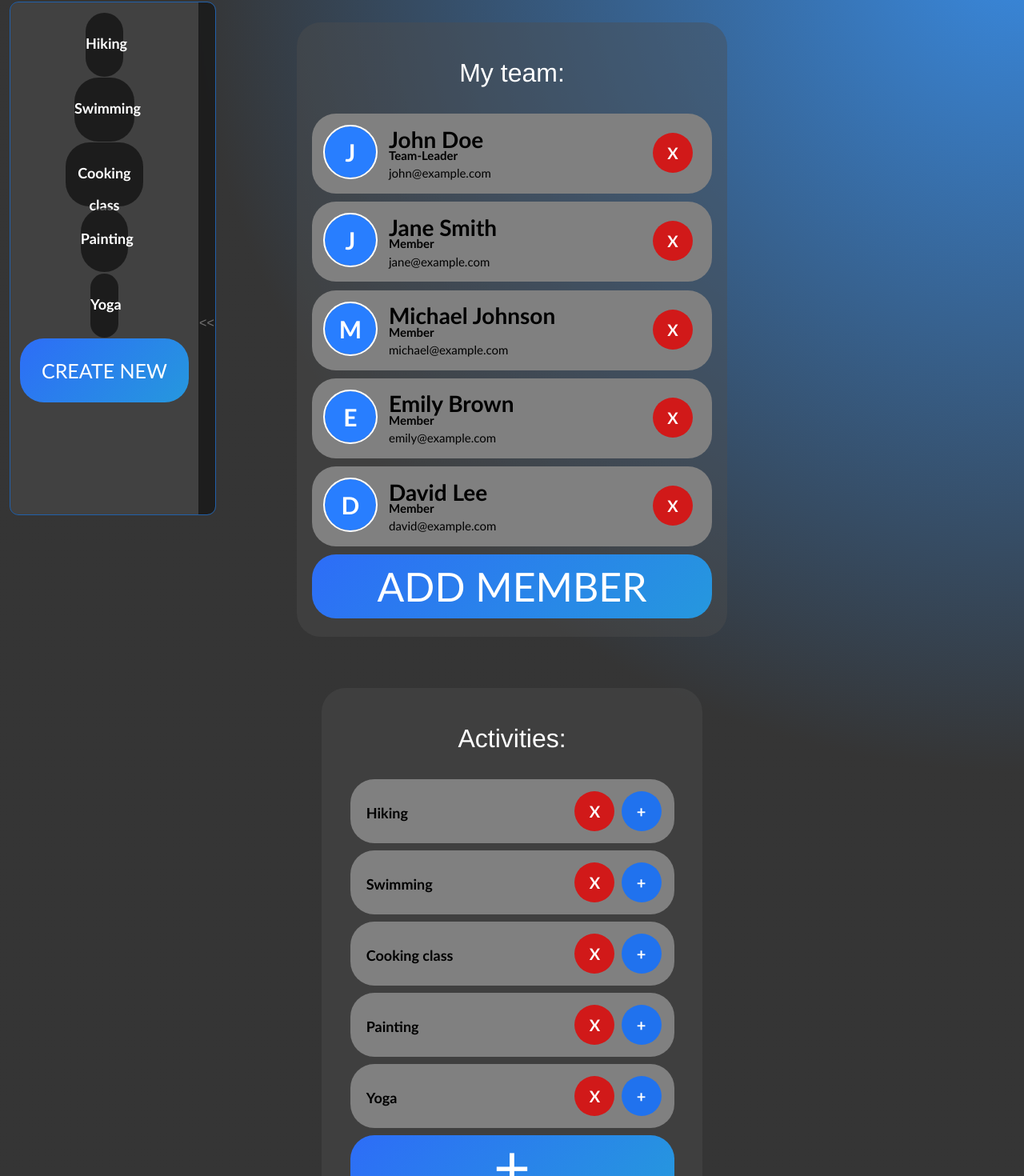
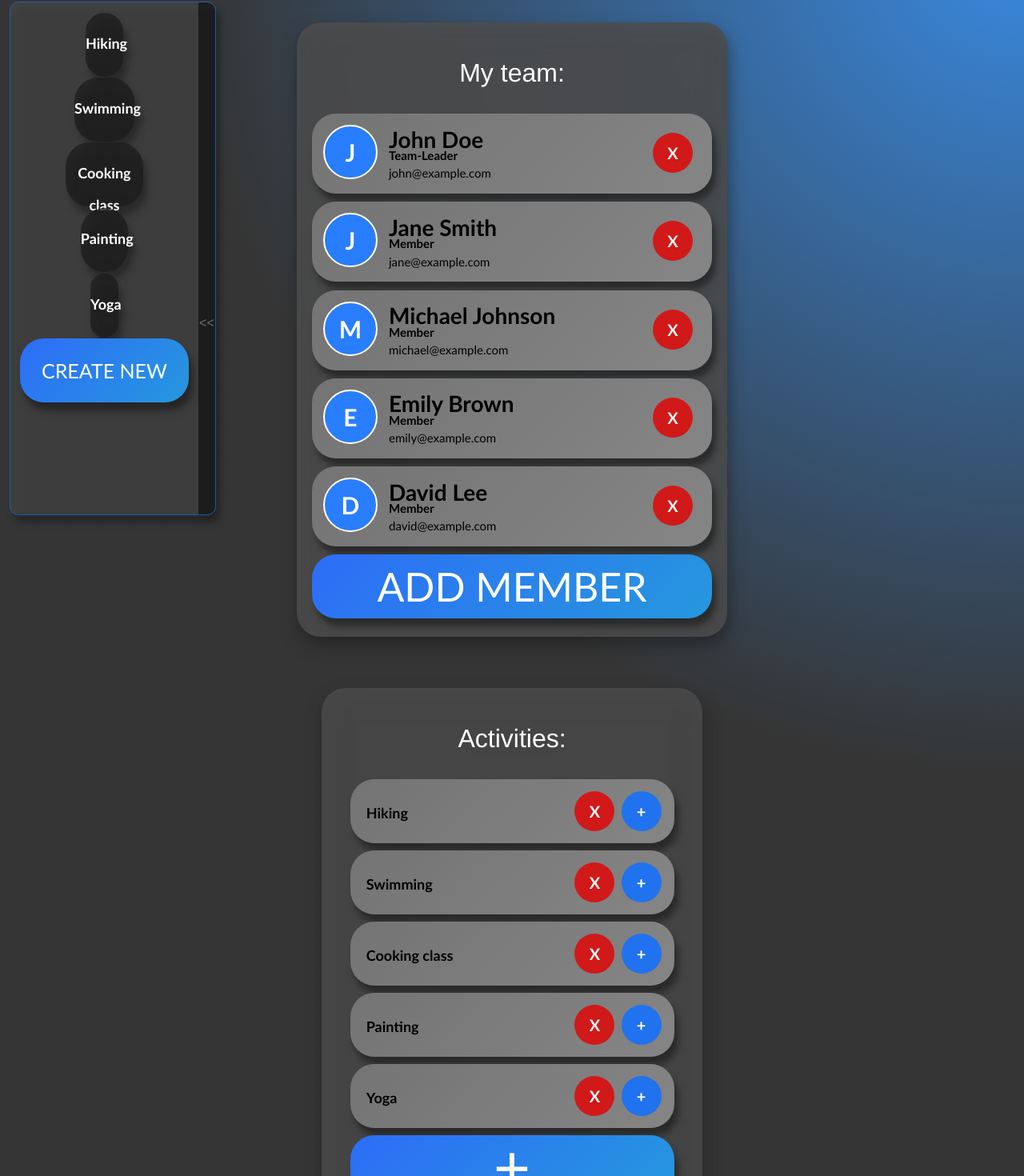
Before and after one commit to lamzaone/angular-FE, an Angular app: page / in a window 1280 px wide. Shown: the part 78-1548 px from the top of the page at 80% size. Built offline with nearby package versions, Linux system fonts and the light colour scheme.

Commit message:
correct content displaying now in sidebar, tweaked the team card layout

```diff
--- a/src/app/Activities/activities-card/activities-card.component.scss
+++ b/src/app/Activities/activities-card/activities-card.component.scss
@@ -5,7 +5,7 @@
 
 .container{
     width: 90%;
-    background-color: grey;
+    background-color: rgba(143, 143, 143, 0.719);
     display:block;
     margin-bottom: 2%;
     border-radius: 30px;
@@ -13,12 +13,33 @@
     height: 80px;
     transition: all 0.2s ease-in-out;
 
-    &:hover {
+    filter: drop-shadow(5px 10px 4px #1414148e);
+    background: linear-gradient(-45deg, #888888, #777676, #888888, #747474);
+    background-size: 400%;
+
+
+    &:hover{
+        animation: gradient 5s ease-in-out infinite;
+        animation-direction: normal;
+
+        filter: drop-shadow(15px 10px 4px #14141463);
         transform: translateY(-2px);
         width: 92%;
     }
 }
 
+
+@keyframes gradient {
+    0% {
+        background-position: 0% 50%;
+    }
+    50% {
+        background-position: 100% 50%;
+    }
+    100% {
+        background-position: 0% 50%;
+    }
+}
 
 .text{
     line-height: 300%
--- a/src/app/Activities/activities-list/activities-list.component.scss
+++ b/src/app/Activities/activities-list/activities-list.component.scss
@@ -6,12 +6,15 @@
     margin-left: auto;
     margin-right: auto;
     width: 30%;
-    background-color: rgba(78, 78, 78, 0.432);
+    background-color: rgba(78, 78, 78, 0.801);
     border-radius: 30px;
     margin-top: 5%;
     padding: 1%;
     min-width: 450px;
     margin-bottom: 3rem;
+
+    filter: drop-shadow(2px 10px 10px #1414148e);
+    backdrop-filter: blur(20px);
 }
 
 p{
--- a/src/app/Sidemenu/side-menu-card/side-menu-card.component.scss
+++ b/src/app/Sidemenu/side-menu-card/side-menu-card.component.scss
@@ -8,7 +8,7 @@
 
 .container{
     width: 90%;
-    background-color: rgba(10, 10, 10, 0.651);
+    background-color: rgba(31, 31, 31, 0.774);
     display:block;
     margin-bottom: 2%;
     border-radius: 30px;
@@ -18,8 +18,10 @@
     margin-left: auto;
     margin-right: auto;
     color: white;
+    filter: drop-shadow(5px 10px 4px #1414148e);
 
     &:hover {
+        filter: drop-shadow(15px 10px 4px #14141463);
         transform: translateY(-2px);
         width: 91%;
     }
--- a/src/app/Sidemenu/side-menu-list/side-menu-list.component.scss
+++ b/src/app/Sidemenu/side-menu-list/side-menu-list.component.scss
@@ -15,6 +15,9 @@
     justify-items: center;
     z-index: 2;
     backdrop-filter: blur(2px);
+    filter: drop-shadow(5px 10px 4px #1414148e);
+
+
 }
 
 .sidemenu {
--- a/src/app/Teams/team-card/team-card.component.scss
+++ b/src/app/Teams/team-card/team-card.component.scss
@@ -5,7 +5,6 @@
 
 .container{
     width: 90%;
-    background-color: grey;
     display:block;
     margin-bottom: 2%;
     border-radius: 30px;
@@ -15,13 +14,31 @@
     min-width: 500px;
     height: 100px;
     display: inline-flex;
+    filter: drop-shadow(5px 10px 4px #1414148e);
+
+    background: linear-gradient(-45deg, #888888, #777676, #888888, #747474);
+    background-size: 400%;
 
     &:hover {
+        filter: drop-shadow(15px 10px 4px #14141463);
         transform: translateY(-2px);
+
+        animation: gradient 5s ease-in-out infinite;
         outline: 2px solid rgba(150, 150, 150, 0.788)
     }
 }
 
+@keyframes gradient {
+    0% {
+        background-position: 0% 50%;
+    }
+    50% {
+        background-position: 100% 50%;
+    }
+    100% {
+        background-position: 0% 50%;
+    }
+}
 
 
 .team-card {
--- a/src/app/Teams/team-list/team-list.component.scss
+++ b/src/app/Teams/team-list/team-list.component.scss
@@ -6,12 +6,15 @@
     margin-left: auto;
     margin-right: auto;
     width: 40%;
-    background-color: rgba(78, 78, 78, 0.432);
+    background-color: rgba(78, 78, 78, 0.863);
     border-radius: 30px;
     margin-top: 5%;
     padding: 1%;
     min-width: 500px;
     margin-bottom: 3rem;
+
+    filter: drop-shadow(2px 10px 10px #1414148e);
+    backdrop-filter: blur(20px);
 }
 
 p{
--- a/src/app/add-card/add-activity-card.component.scss
+++ b/src/app/add-card/add-activity-card.component.scss
@@ -19,17 +19,23 @@
     padding: 0;
     transition: all 0.2s ease-in-out;
 
+    filter: drop-shadow(5px 10px 4px #1414148e);
+
     background: linear-gradient(-45deg, #5296ee, #5169f0, #23a6d5, #2d6df7);
     background-size: 400% 400%;
 
     &:hover{
+        animation: gradient 5s ease-in-out infinite;
+        animation-direction: normal;
+
         transform: translateY(-2px);
         outline: 2px solid rgba(150, 150, 150, 0.788);
         outline-color: rgb(40, 126, 255);
         background-color: rgb(40, 126, 255);
         width: 92%;
 
-        animation: gradient 5s ease-in-out infinite;
+        filter: drop-shadow(15px 10px 4px #14141463);
+
 
     }
 
--- a/src/app/navbar/navbar-card/navbar-card.component.scss
+++ b/src/app/navbar/navbar-card/navbar-card.component.scss
@@ -32,4 +32,5 @@
     margin-right: auto;
     color:white;
     font-family: 'Trebuchet MS', 'Lucida Sans Unicode', 'Lucida Grande', 'Lucida Sans', Arial, sans-serif;
+
 }
--- a/src/app/navbar/navbar.component.scss
+++ b/src/app/navbar/navbar.component.scss
@@ -4,7 +4,7 @@
     position: relative;
     display: flex;
     width: 100%;
-    background-color: rgba(39, 39, 39, 0.425);
+    background-color: rgba(27, 27, 27, 0.425);
     text-align: center;
     justify-content: center;
     justify-items: center;
```
Also changed, not shown: src/app/app.component.css (+12 -0 lines), src/app/app.component.scss (line endings or trailing spaces).
